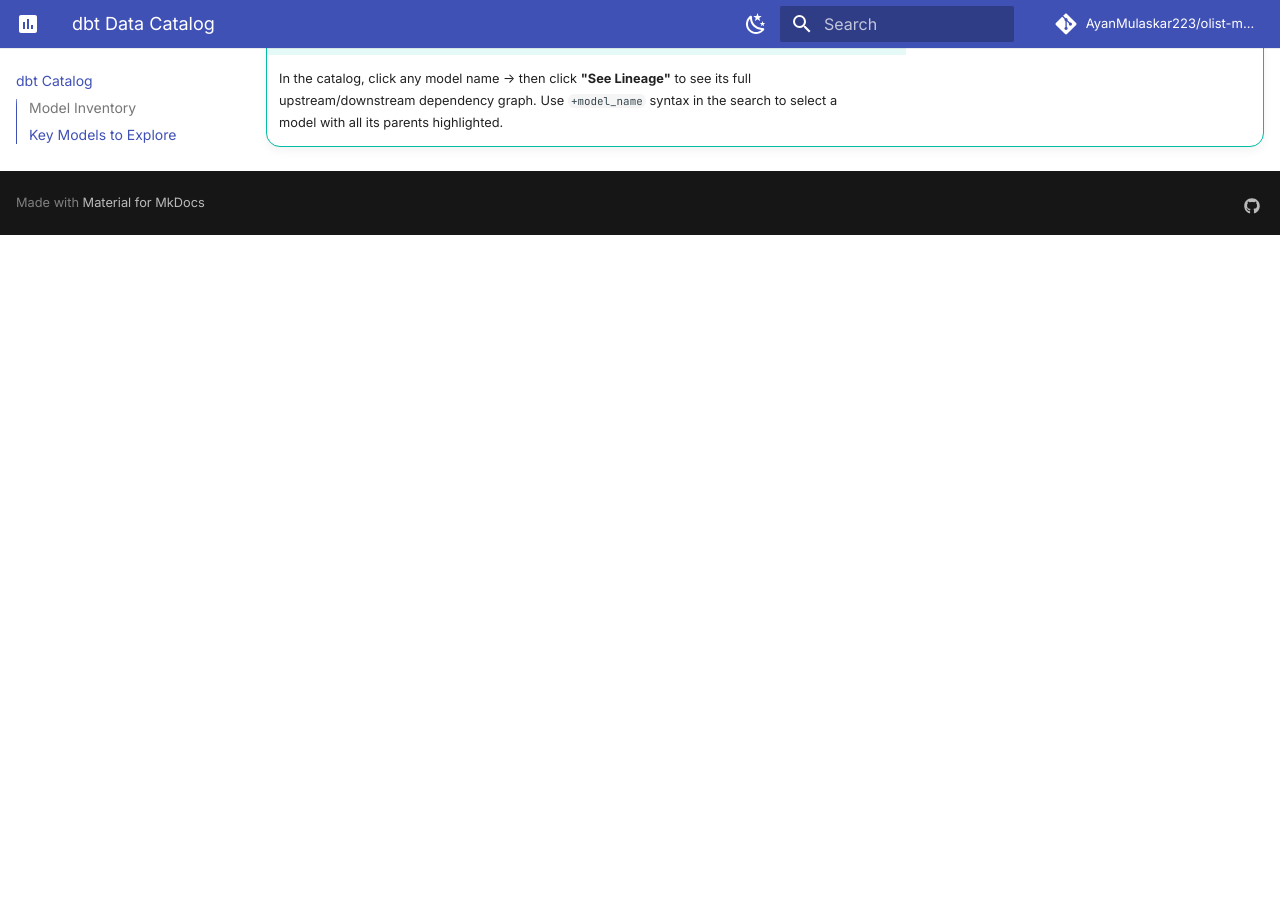
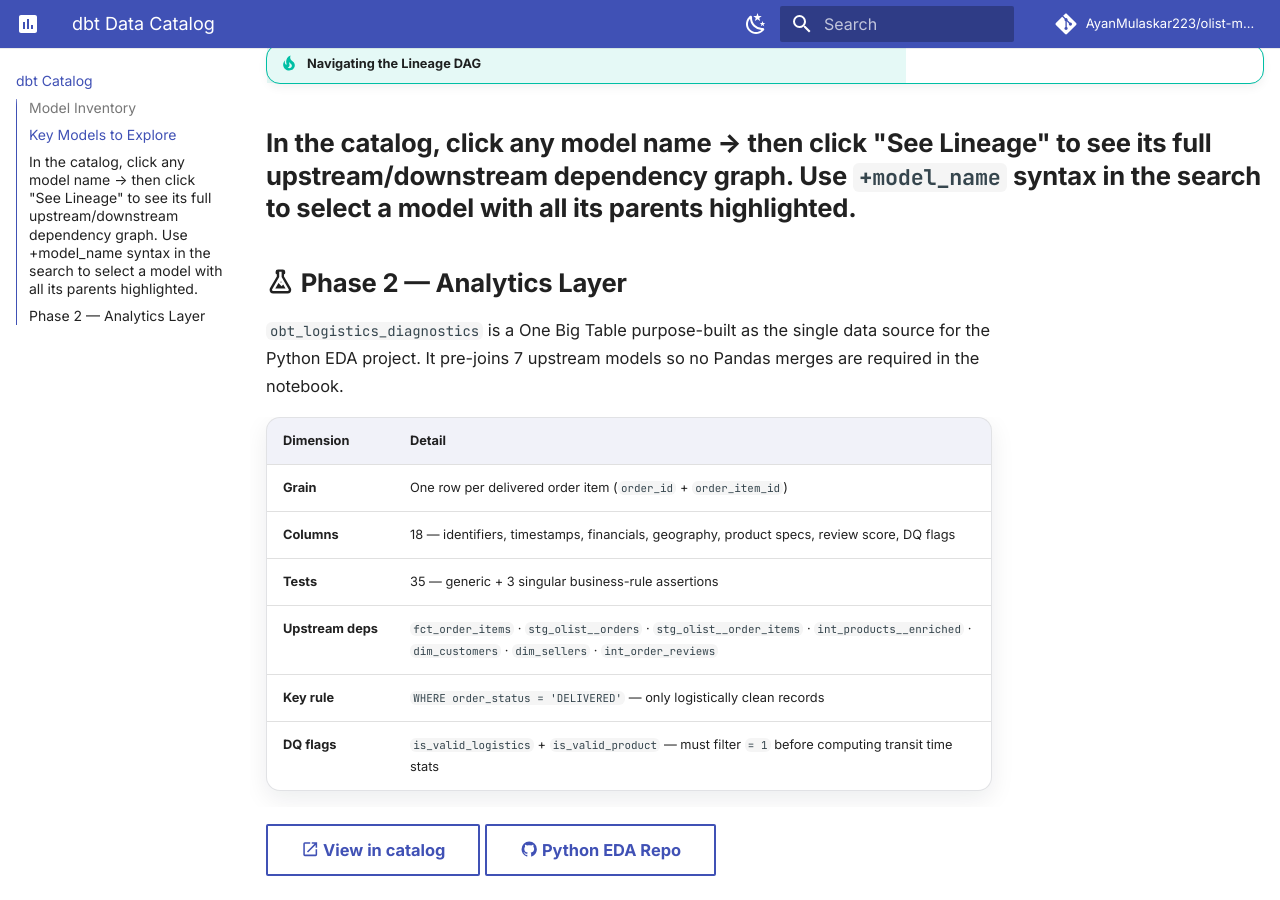
Before and after one commit to AyanMulaskar223/olist-modern-analytics-platform, an MkDocs documentation site: the page built from docs/dbt_catalog.md, in a window 1280 px wide and 900 px high, scrolled down 2956 px. Built offline with MkDocs 1.6.1 and Material for MkDocs 9.7.7, drawn with Linux system fonts in a browser that asks for light colours; comment, search, counter and statistics services are not loaded; before the commit the page ends 3191 px from its top, so only the background shows below that.

Commit message:
docs(catalog): add obt_logistics_diagnostics as Phase 2 Analytics layer

```diff
--- a/docs/dbt_catalog.md
+++ b/docs/dbt_catalog.md
@@ -7,29 +7,29 @@ description: Interactive dbt docs — model lineage, column definitions, and 282
 
 <div class="grid cards" markdown>
 
--   :material-layers-triple:{ .lg .middle } **Medallion Architecture**
+- :material-layers-triple:{ .lg .middle } **Medallion Architecture**
 
-    ---
+  ***
 
-    RAW → Staging → Intermediate → Marts — every transformation fully documented and tested.
+  RAW → Staging → Intermediate → Marts — every transformation fully documented and tested.
 
--   :material-graph:{ .lg .middle } **22 Models**
+- :material-graph:{ .lg .middle } **22 Models**
 
-    ---
+  ***
 
-    9 staging views · 4 intermediate tables · 1 fact table · 5 dimensions · 3 seeds
+  9 staging views · 4 intermediate tables · 1 fact table · 5 dimensions · 3 seeds
 
--   :material-test-tube:{ .lg .middle } **282 Automated Tests**
+- :material-test-tube:{ .lg .middle } **282 Automated Tests**
 
-    ---
+  ***
 
-    `not_null` · `unique` · `relationships` · `accepted_values` · singular business-rule assertions
+  `not_null` · `unique` · `relationships` · `accepted_values` · singular business-rule assertions
 
--   :material-database-arrow-right:{ .lg .middle } **8 Source Tables**
+- :material-database-arrow-right:{ .lg .middle } **8 Source Tables**
 
-    ---
+  ***
 
-    1.55M raw rows ingested from Azure Blob Storage via Snowflake `COPY INTO`
+  1.55M raw rows ingested from Azure Blob Storage via Snowflake `COPY INTO`
 
 </div>
 
@@ -37,8 +37,8 @@ description: Interactive dbt docs — model lineage, column definitions, and 282
 
 <div class="dbt-docs-header" markdown>
 
-[:material-open-in-new: Open in Full Screen](https://ayanmulaskar223.github.io/ecommerce-logistics-diagnostics/){ .md-button .md-button--primary target="_blank" }
-[:material-graph-outline: Explore Lineage DAG](https://ayanmulaskar223.github.io/ecommerce-logistics-diagnostics/#!/overview?g_v=1){ .md-button target="_blank" }
+[:material-open-in-new: Open in Full Screen](https://ayanmulaskar223.github.io/ecommerce-logistics-diagnostics/){ .md-button .md-button--primary target="\_blank" }
+[:material-graph-outline: Explore Lineage DAG](https://ayanmulaskar223.github.io/ecommerce-logistics-diagnostics/#!/overview?g_v=1){ .md-button target="\_blank" }
 
 </div>
 
@@ -107,47 +107,77 @@ description: Interactive dbt docs — model lineage, column definitions, and 282
 
     **Schema:** `MARTS` · **Database:** `OLIST_ANALYTICS_DB`
 
+=== ":material-flask-outline: Analytics · Phase 2"
+
+    Pre-joined, pre-filtered tables purpose-built for **Python EDA and data science workflows** — avoids complex Pandas merges downstream.
+
+    | Model | Grain | Columns | Tests | Purpose |
+    |:------|:------|:--------|:------|:--------|
+    | `obt_logistics_diagnostics` | One row per delivered order item | 18 | 35 | Root-cause logistics EDA — delivery delays, freight costs, review correlations |
+
+    !!! info "Phase 2 — Python EDA"
+        This layer is consumed by the **[ecommerce-logistics-diagnostics](https://github.com/AyanMulaskar223/ecommerce-logistics-diagnostics){ target="_blank" }** Python notebook project, which investigates the Amazonas 66.7% delivery delay anomaly using Pandera data contracts and cohort analysis.
+
+    **Materialization:** `table` · **Schema:** `MARTS` · **Database:** `OLIST_ANALYTICS_DB`
+
 ---
 
 ## :material-magnify: Key Models to Explore
 
 <div class="grid cards" markdown>
 
--   :material-table-star:{ .lg .middle } **`fct_order_items`**
+- :material-table-star:{ .lg .middle } **`fct_order_items`**
 
-    ---
+  ***
 
-    Core fact table. Grain: one row per delivered order line item. Pre-calculated measures: `order_total`, `freight_value`, `is_delayed`, `days_to_deliver`. Joins to all 5 dimensions.
+  Core fact table. Grain: one row per delivered order line item. Pre-calculated measures: `order_total`, `freight_value`, `is_delayed`, `days_to_deliver`. Joins to all 5 dimensions.
 
-    [:material-open-in-new: View in catalog](https://ayanmulaskar223.github.io/ecommerce-logistics-diagnostics/#!/model/model.olist_analytics.fct_order_items){ target="_blank" }
+  [:material-open-in-new: View in catalog](https://ayanmulaskar223.github.io/ecommerce-logistics-diagnostics/#!/model/model.olist_analytics.fct_order_items){ target="\_blank" }
 
--   :material-account-group:{ .lg .middle } **`dim_customers`**
+- :material-account-group:{ .lg .middle } **`dim_customers`**
 
-    ---
+  ***
 
-    Customer dimension with `customer_unique_id` for cross-order identity resolution. Includes `is_repeat_customer` flag (≥ 2 delivered orders).
+  Customer dimension with `customer_unique_id` for cross-order identity resolution. Includes `is_repeat_customer` flag (≥ 2 delivered orders).
 
-    [:material-open-in-new: View in catalog](https://ayanmulaskar223.github.io/ecommerce-logistics-diagnostics/#!/model/model.olist_analytics.dim_customers){ target="_blank" }
+  [:material-open-in-new: View in catalog](https://ayanmulaskar223.github.io/ecommerce-logistics-diagnostics/#!/model/model.olist_analytics.dim_customers){ target="\_blank" }
 
--   :material-package-variant:{ .lg .middle } **`dim_products`**
+- :material-package-variant:{ .lg .middle } **`dim_products`**
 
-    ---
+  ***
 
-    Product catalog enriched with English category translations. Includes `is_verified` quality flag for products with complete dimensions and photos.
+  Product catalog enriched with English category translations. Includes `is_verified` quality flag for products with complete dimensions and photos.
 
-    [:material-open-in-new: View in catalog](https://ayanmulaskar223.github.io/ecommerce-logistics-diagnostics/#!/model/model.olist_analytics.dim_products){ target="_blank" }
+  [:material-open-in-new: View in catalog](https://ayanmulaskar223.github.io/ecommerce-logistics-diagnostics/#!/model/model.olist_analytics.dim_products){ target="\_blank" }
 
--   :material-calendar:{ .lg .middle } **`dim_date`**
+- :material-calendar:{ .lg .middle } **`dim_date`**
 
-    ---
+  ***
 
-    Full calendar spine covering 2016–2018. Includes day-of-week, week, month, quarter, and year columns for Power BI time intelligence.
+  Full calendar spine covering 2016–2018. Includes day-of-week, week, month, quarter, and year columns for Power BI time intelligence.
 
-    [:material-open-in-new: View in catalog](https://ayanmulaskar223.github.io/ecommerce-logistics-diagnostics/#!/model/model.olist_analytics.dim_date){ target="_blank" }
+  [:material-open-in-new: View in catalog](https://ayanmulaskar223.github.io/ecommerce-logistics-diagnostics/#!/model/model.olist_analytics.dim_date){ target="\_blank" }
 
 </div>
 
 ---
 
 !!! tip "Navigating the Lineage DAG"
-    In the catalog, click any model name → then click **"See Lineage"** to see its full upstream/downstream dependency graph. Use `+model_name` syntax in the search to select a model with all its parents highlighted.
+In the catalog, click any model name → then click **"See Lineage"** to see its full upstream/downstream dependency graph. Use `+model_name` syntax in the search to select a model with all its parents highlighted.
+---
+
+## :material-flask-outline: Phase 2 — Analytics Layer
+
+`obt_logistics_diagnostics` is a One Big Table purpose-built as the single data source for the Python EDA project. It pre-joins 7 upstream models so no Pandas merges are required in the notebook.
+
+| Dimension | Detail |
+|:----------|:-------|
+| **Grain** | One row per delivered order item (`order_id` + `order_item_id`) |
+| **Columns** | 18 — identifiers, timestamps, financials, geography, product specs, review score, DQ flags |
+| **Tests** | 35 — generic + 3 singular business-rule assertions |
+| **Upstream deps** | `fct_order_items` · `stg_olist__orders` · `stg_olist__order_items` · `int_products__enriched` · `dim_customers` · `dim_sellers` · `int_order_reviews` |
+| **Key rule** | `WHERE order_status = 'DELIVERED'` — only logistically clean records |
+| **DQ flags** | `is_valid_logistics` + `is_valid_product` — must filter `= 1` before computing transit time stats |
+
+[:material-open-in-new: View in catalog](https://ayanmulaskar223.github.io/ecommerce-logistics-diagnostics/#!/model/model.olist_analytics.obt_logistics_diagnostics){ .md-button target="_blank" }
+[:material-github: Python EDA Repo](https://github.com/AyanMulaskar223/ecommerce-logistics-diagnostics){ .md-button target="_blank" }
```
